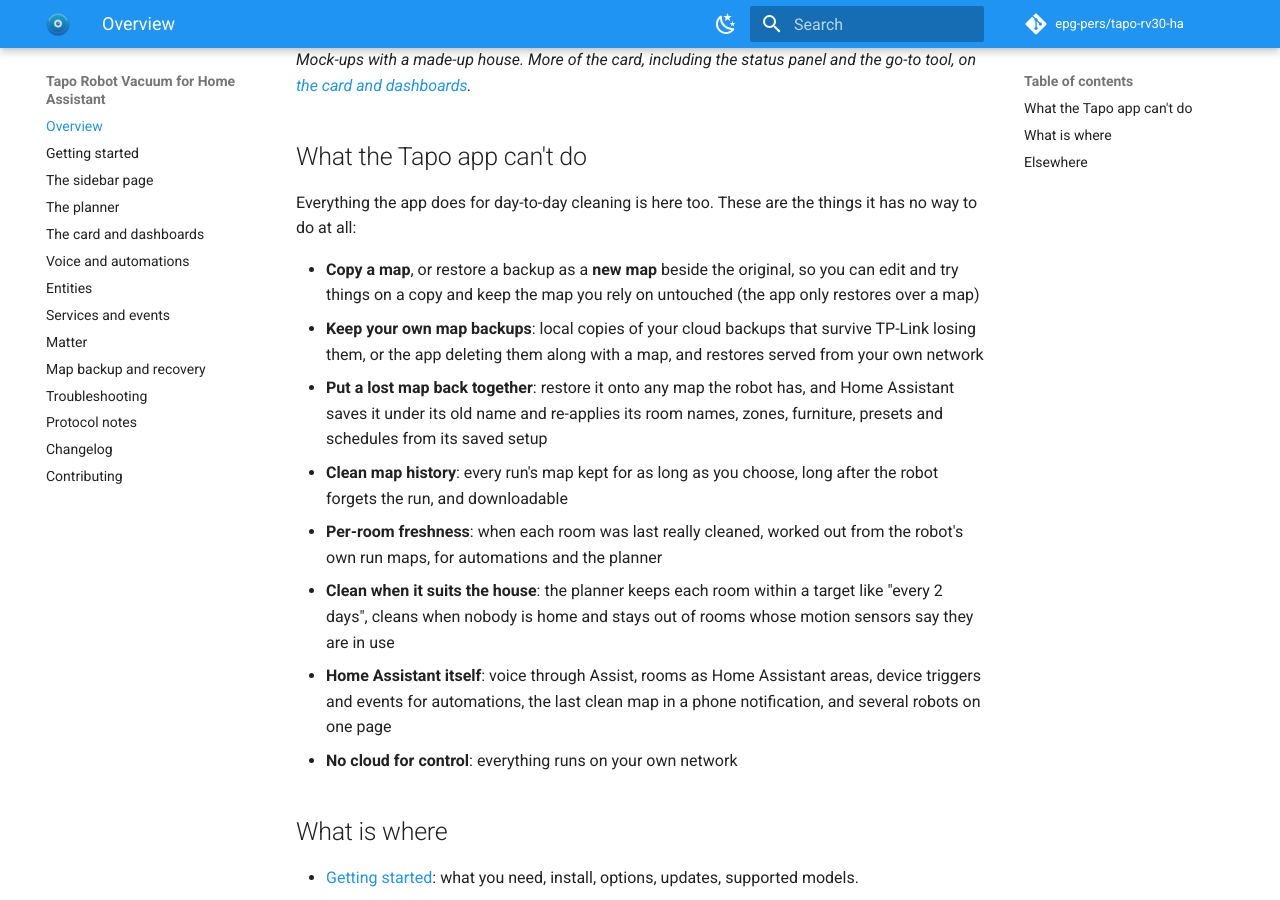
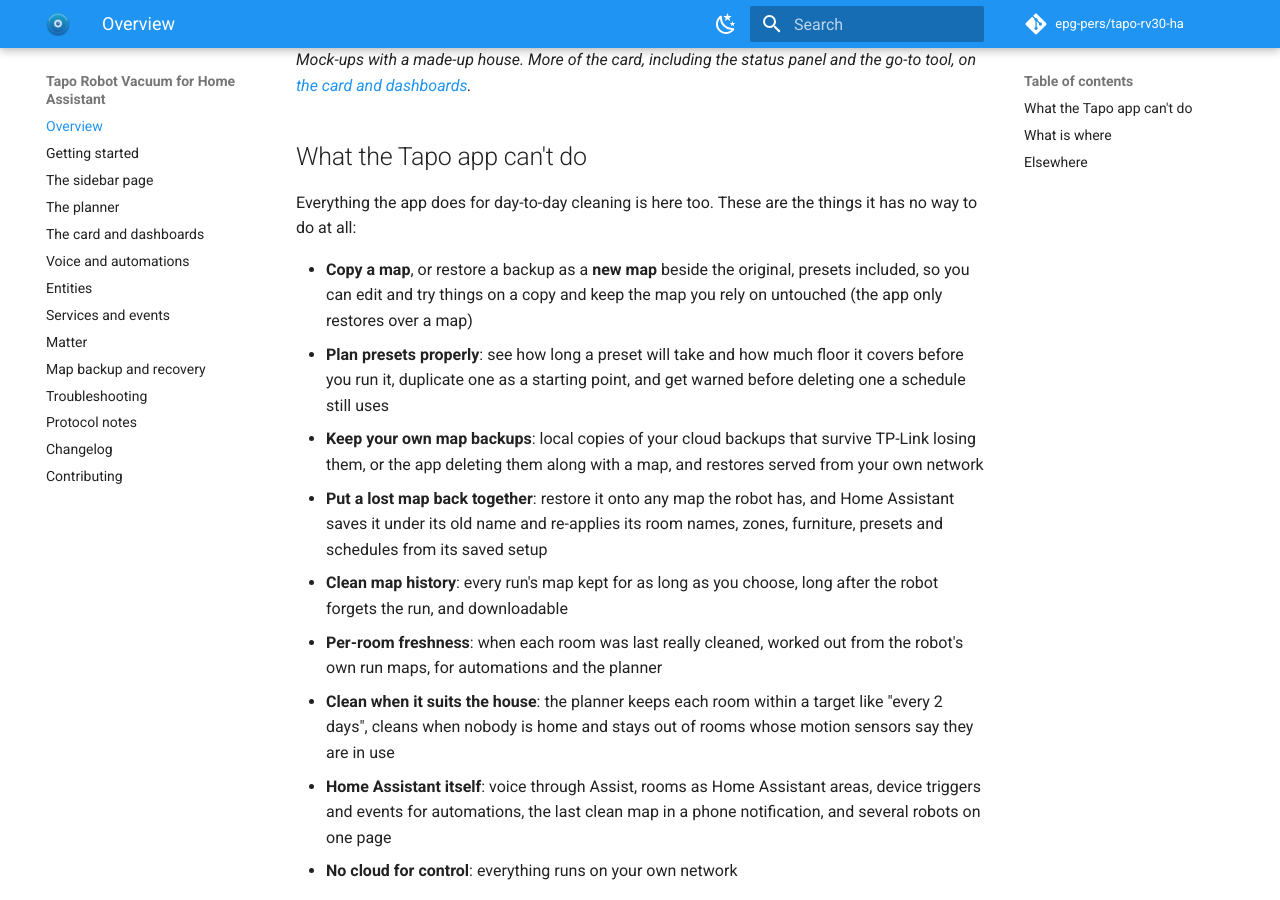
Before and after one commit to epg-pers/tapo-rv30-ha, an MkDocs documentation site: the page built from docs/index.md, in a window 1280 px wide and 900 px high, scrolled down 1066 px. Built offline with MkDocs 1.6.1 and Material for MkDocs 9.7.7, drawn with Linux system fonts in a browser that asks for light colours; comment, search, counter and statistics services are not loaded.

Commit message:
Docs: Presets tab screenshots, preset map field, home page
Two mock-up pictures of the Presets tab (the list, and making a preset
with rooms tapped on the map in order) from the made-up house; the
optional map on run, update and delete preset and on preset schedules;
the home page's app comparison lists the preset planning and copies
taking their presets.

```diff
--- a/docs/index.md
+++ b/docs/index.md
@@ -20,8 +20,12 @@
 Everything the app does for day-to-day cleaning is here too. These are the things it has no way
 to do at all:
 
-- **Copy a map**, or restore a backup as a **new map** beside the original, so you can edit and
-  try things on a copy and keep the map you rely on untouched (the app only restores over a map)
+- **Copy a map**, or restore a backup as a **new map** beside the original, presets included,
+  so you can edit and try things on a copy and keep the map you rely on untouched (the app only
+  restores over a map)
+- **Plan presets properly**: see how long a preset will take and how much floor it covers before
+  you run it, duplicate one as a starting point, and get warned before deleting one a schedule
+  still uses
 - **Keep your own map backups**: local copies of your cloud backups that survive TP-Link losing
   them, or the app deleting them along with a map, and restores served from your own network
 - **Put a lost map back together**: restore it onto any map the robot has, and Home Assistant
```
Also changed, not shown: docs/panel.md (+4 -0 lines), docs/services.md (+4 -4 lines), docs/panel-presets-edit.png (added), docs/panel-presets.png (added).
